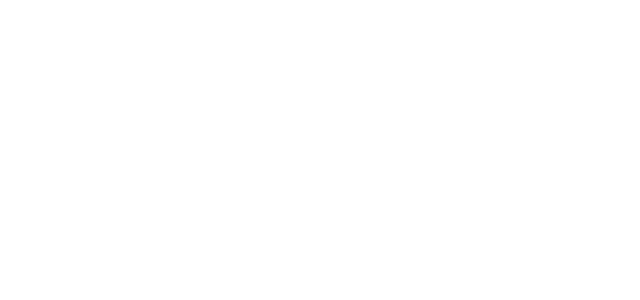
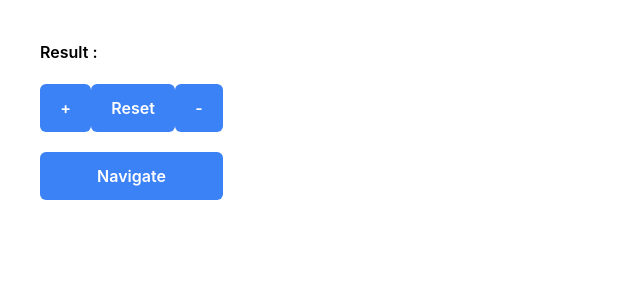
Before and after one commit to BagasAlterra/ALTA-FE-BATCH-14, a React (Vite) app in the folder Javascript/react/first-react-hooks/: page /count in a window 1280 px wide. Before the commit this address had no page. Shown: the top 300 px of the page, without its empty margins (0-640 px from the left). Built offline with nearby package versions, Linux system fonts and the light colour scheme.

Commit message:
add new page

```diff
--- a/Javascript/react/first-react-hooks/src/App.tsx
+++ b/Javascript/react/first-react-hooks/src/App.tsx
@@ -1,9 +1,10 @@
-import { BrowserRouter, Routes, Route } from "react-router-dom"
-import { CookiesProvider } from "react-cookie"
+import { BrowserRouter, Routes, Route } from "react-router-dom";
+import { CookiesProvider } from "react-cookie";
 
-import Login from "./pages/login"
-import Home from "./pages/home"
-import News from "./pages/news"
+import Login from "./pages/login";
+import Home from "./pages/home";
+import News from "./pages/news";
+import Count from "./pages/count";
 
 const App = () => {
   return (
@@ -13,11 +14,11 @@
           <Route path="/" element={<Login />} />
           <Route path="/home" element={<Home />} />
           <Route path="/news" element={<News />} />
+          <Route path="/count" element={<Count />} />
         </Routes>
       </BrowserRouter>
     </CookiesProvider>
+  );
+};
 
-  )
-}
-
-export default App
+export default App;
--- /dev/null
+++ b/Javascript/react/first-react-hooks/src/pages/count/index.tsx
@@ -0,0 +1,24 @@
+import Button from "../../components/Button";
+import Layout from "../../components/Layout";
+
+import { useNavigate } from "react-router-dom";
+
+const Count = () => {
+  const navigate = useNavigate();
+
+  return (
+    <Layout>
+      <div className="m-10 space-y-5">
+        <p className="font-semibold">Result : </p>
+        <div className="flex flex-row">
+          <Button id="increment" label="+" />
+          <Button id="reset" label="Reset" />
+          <Button id="decrement" label="-" />
+        </div>
+        <Button id="navigate" label="Navigate" />
+      </div>
+    </Layout>
+  );
+};
+
+export default Count;
```
